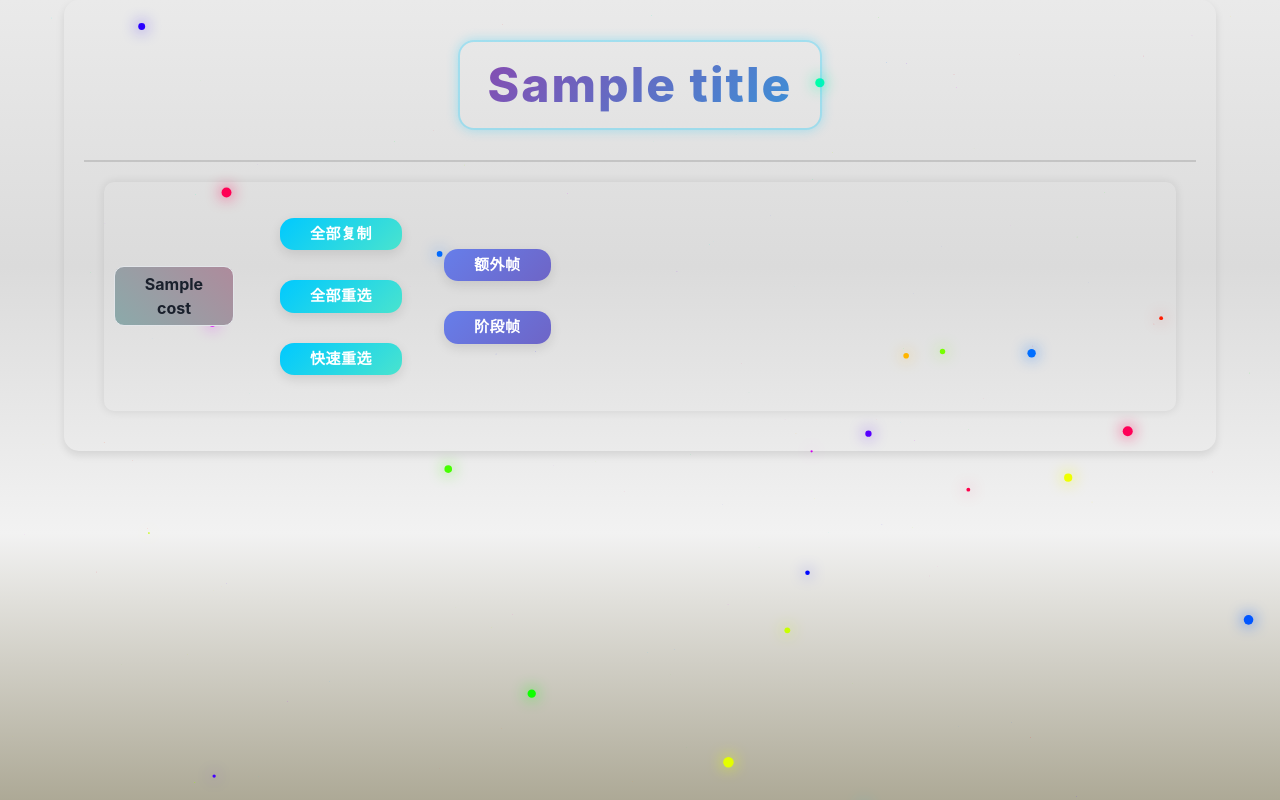
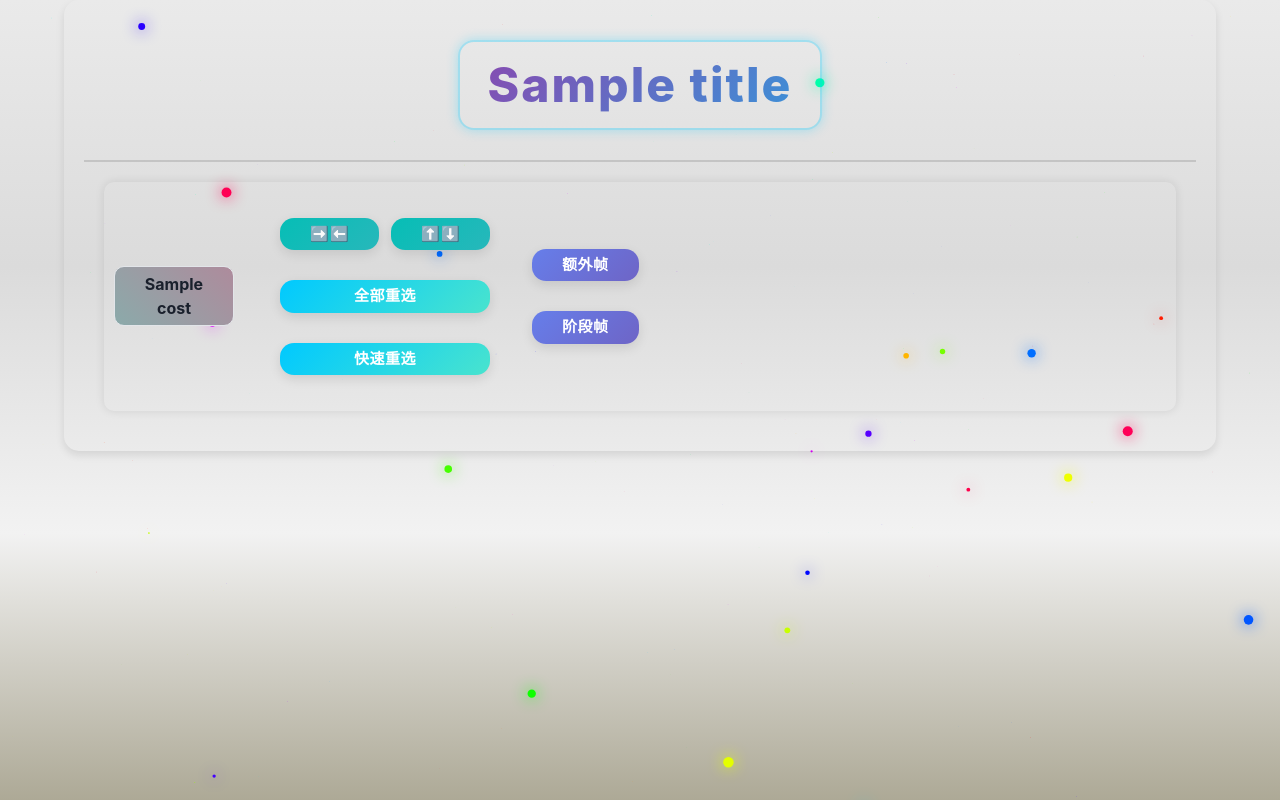
Before and after one commit to PlaxtonFlarion/NexaFlow, a Python web app: template schematic/templates/template_main_share.html in a window 1280 px wide. Run offline with Jinja, Linux system fonts and the light colour scheme; the template is opened without the code that fills it: most values are stand-ins (such as "Sample title", 1, 10 or a date in 2020); grey boxes marked "Sample" are stand-in pictures; some libraries are stand-ins or nearby versions.

Commit message:
bug fixes

```diff
--- a/schematic/templates/template_main_share.html
+++ b/schematic/templates/template_main_share.html
@@ -346,6 +346,9 @@ This file is licensed under the Framix :: 画帧秀 License. See the LICENSE.md
             flex-direction: column;
             gap: 18px;
         }
+        .option-copy-div {
+            display: flex;
+        }
         /* 通用按钮与链接样式 */
         .all-copy, .all-reselect, .quick-reselect, .ex-info, .linked {
             margin: 6px;
@@ -362,8 +365,12 @@ This file is licensed under the Framix :: 画帧秀 License. See the LICENSE.md
             box-shadow: 0 4px 12px rgba(0, 0, 0, 0.1);
             transition: transform 0.3s ease, box-shadow 0.3s ease, background-position 0.4s;
         }
+        /* 单独的 ALL COPY 按钮：青绿渐变 */
+        .all-copy {
+            background-image: linear-gradient(135deg, #06beb6, #48b1bf); /* 比原来更雾面清爽 */
+        }
         /* 主功能按钮：绿蓝渐变 */
-        .all-copy, .all-reselect, .quick-reselect {
+        .all-reselect, .quick-reselect {
             background-image: linear-gradient(135deg, #00c9ff, #92fe9d);
         }
         /* 次要信息按钮 & 链接：蓝紫渐变 */
@@ -821,7 +828,10 @@ This file is licensed under the Framix :: 画帧秀 License. See the LICENSE.md
             <!--选项-->
             <div class="options">
                 <div class="option-one">
-                    <button class="all-copy">全部复制</button>
+                    <div class="option-copy-div">
+                        <button class="all-copy" data-mode="horizontal">➡️⬅️</button>
+                        <button class="all-copy" data-mode="vertical">⬆️⬇️</button>
+                    </div>
                     <button class="all-reselect">全部重选</button>
                     <button class="quick-reselect">快速重选</button>
                 </div>
@@ -1504,25 +1514,31 @@ This file is licensed under the Framix :: 画帧秀 License. See the LICENSE.md
             });
         });
 
-        // 全部复制按钮
-        var copyButtons = Array.from(document.querySelectorAll('.all-copy'));
-        copyButtons.forEach(copy => {
-            copy.addEventListener('click', function(e) {
-                let timeDivs = Array.from(document.querySelectorAll('.time-difference'));
-                let textToCopy = '';
-                timeDivs.forEach(res => {
-                    if (res.classList.contains('effect-on')) {
-                        let rawContent = res.textContent;
-                        // 去除空格、换行和其他空白字符
-                        rawContent = rawContent.replace(/\s+/g, '');
-                        let numberContent = parseFloat(rawContent);
-                        if (!isNaN(numberContent)) {
-                            rawContent = numberContent.toFixed(5);
-                        }
-                        textToCopy += rawContent + '\t';
-                    }
-                });
-                copyAction(textToCopy);
+        // 统一复制逻辑
+        document.querySelectorAll('.all-copy').forEach(copyBtn => {
+            copyBtn.addEventListener('click', function () {
+                const mode = copyBtn.dataset.mode;
+                const timeDivs = Array.from(document.querySelectorAll('.time-difference.effect-on'));
+
+                // 横向：一行拼接
+                if (mode === 'horizontal') {
+                    let line = timeDivs.map(res => {
+                        let raw = res.textContent.trim().replace(/\s+/g, '');
+                        let num = parseFloat(raw);
+                        return isNaN(num) ? raw : num.toFixed(5);
+                    }).join('\t');
+                    copyAction(line);
+                }
+
+                // 竖向：一列拼接
+                else if (mode === 'vertical') {
+                    let lines = timeDivs.map(res => {
+                        let raw = res.textContent.trim().replace(/\s+/g, '');
+                        let num = parseFloat(raw);
+                        return isNaN(num) ? raw : num.toFixed(5);
+                    }).join('\n');
+                    copyAction(lines);
+                }
             });
         });
 
```
